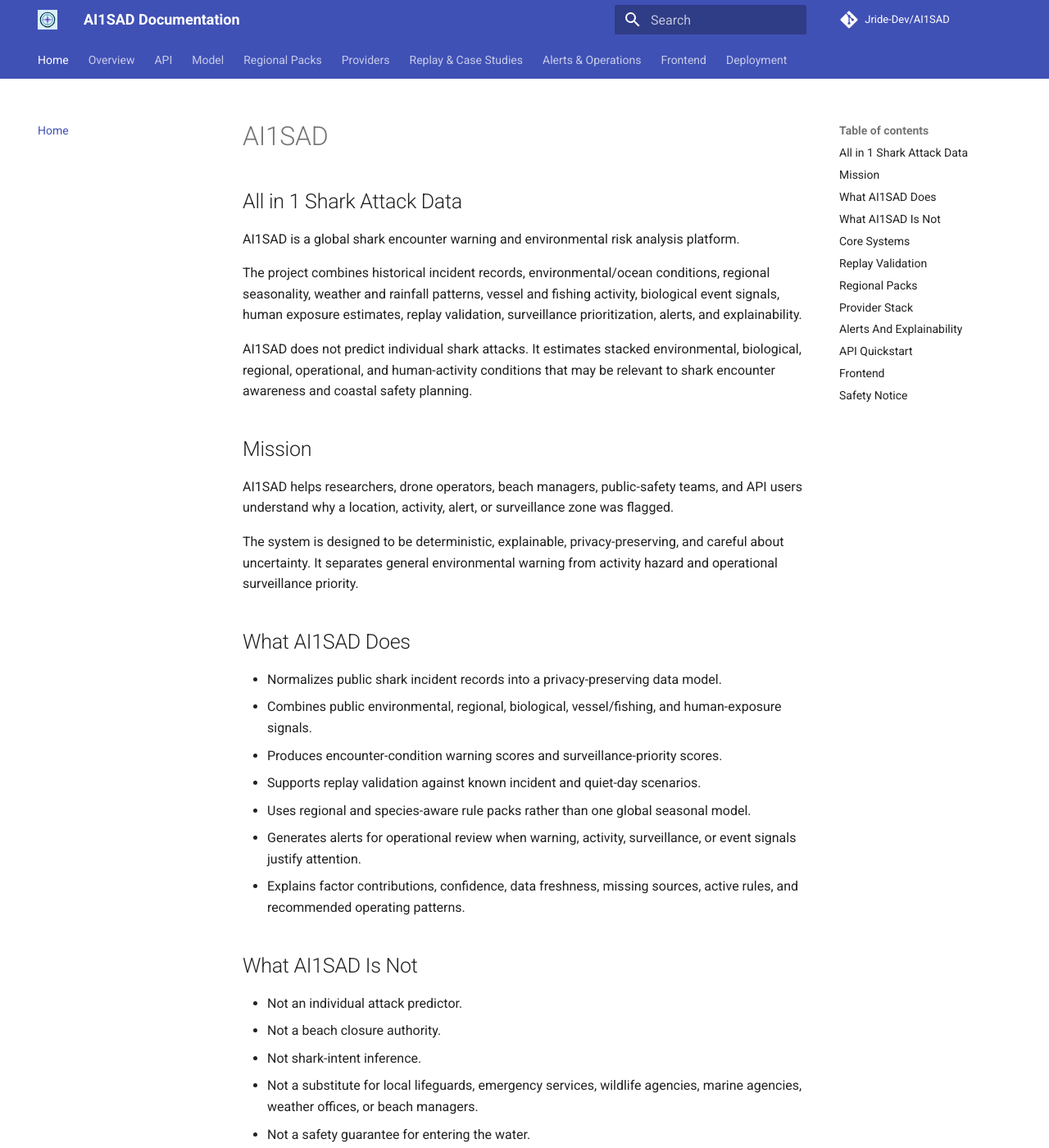
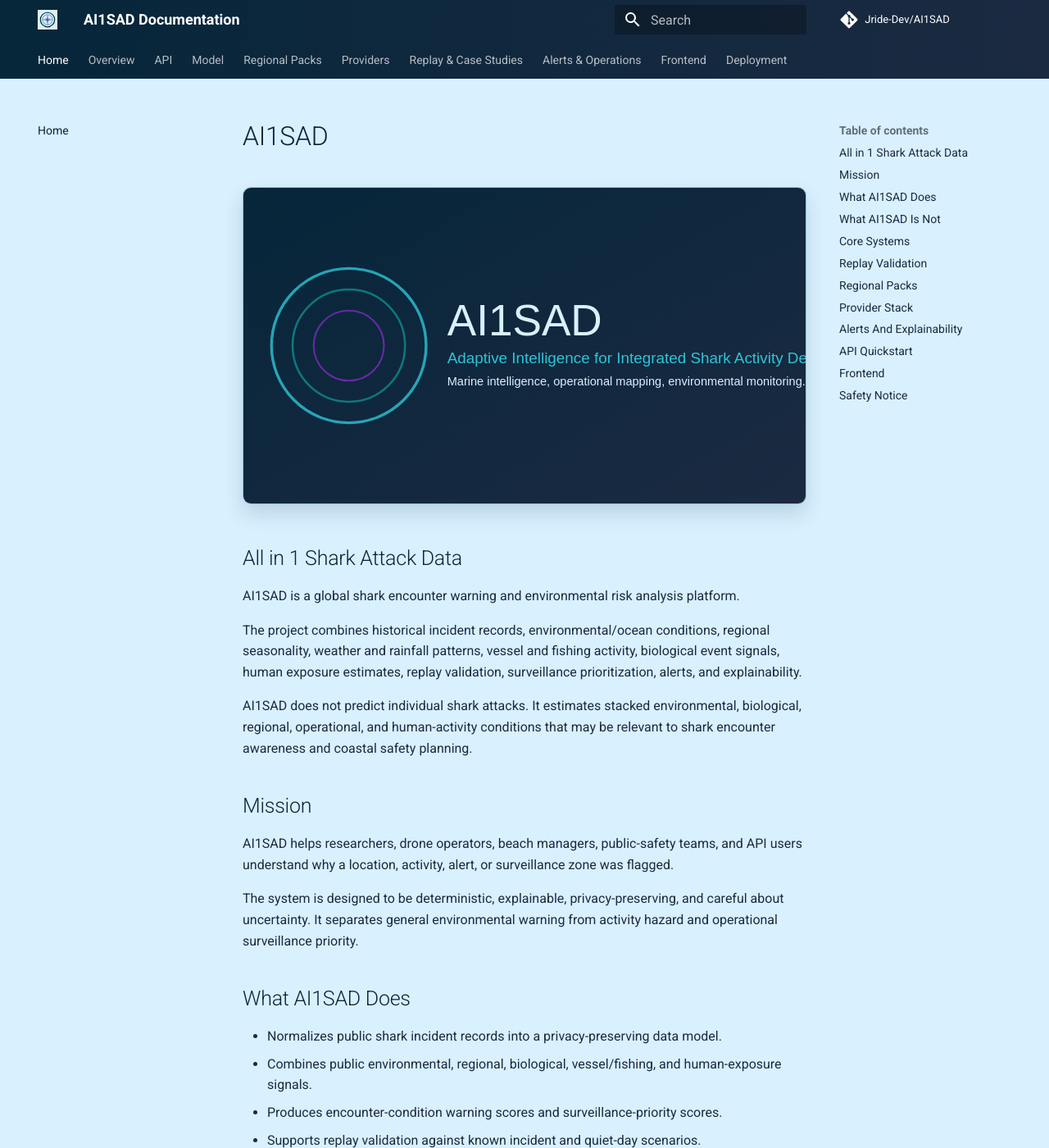
Before and after one commit to Jride-Dev/AI1SAD, an MkDocs documentation site: the page built from docs/index.md, in a window 1280 px wide and 1400 px high. Shown: the whole window at 82% size. Built offline with MkDocs 1.6.1 and Material for MkDocs 9.7.7, drawn with Linux system fonts in a browser that asks for light colours; comment, search, counter and statistics services are not loaded; some of the changed text lies outside the part shown.

Commit message:
Apply AI1SAD brand styling to MkDocs portal

```diff
--- a/docs/index.md
+++ b/docs/index.md
@@ -1,4 +1,6 @@
 # AI1SAD
+
+![AI1SAD Marine Intelligence Hero](assets/brand/docs-hero.svg)
 
 ## All in 1 Shark Attack Data
 
@@ -28,7 +30,7 @@ The system is designed to be deterministic, explainable, privacy-preserving, and
 
 - Not an individual attack predictor.
 - Not a beach closure authority.
-- Not shark-intent inference.
+- Not individual intent inference.
 - Not a substitute for local lifeguards, emergency services, wildlife agencies, marine agencies, weather offices, or beach managers.
 - Not a safety guarantee for entering the water.
 - Not a source for publishing victim names, private notes, restricted data, or unreviewed operational records.
--- /dev/null
+++ b/docs/stylesheets/brand.css
@@ -0,0 +1,28 @@
+:root {
+  --md-primary-fg-color: #06263a;
+  --md-primary-fg-color--light: #1b2a41;
+  --md-primary-fg-color--dark: #06263a;
+  --md-accent-fg-color: #0f8b8d;
+}
+
+[data-md-color-scheme="default"] {
+  --md-default-bg-color: #d9f0ff;
+  --md-typeset-color: #1b2a41;
+}
+
+.md-header,
+.md-tabs {
+  background: linear-gradient(90deg, #06263a, #1b2a41);
+}
+
+.md-typeset h1,
+.md-typeset h2,
+.md-typeset h3 {
+  color: #06263a;
+}
+
+.md-typeset img[alt*="AI1SAD Marine Intelligence Hero"] {
+  border-radius: 10px;
+  border: 1px solid rgba(15, 139, 141, 0.35);
+  box-shadow: 0 12px 24px rgba(6, 38, 58, 0.14);
+}
```
